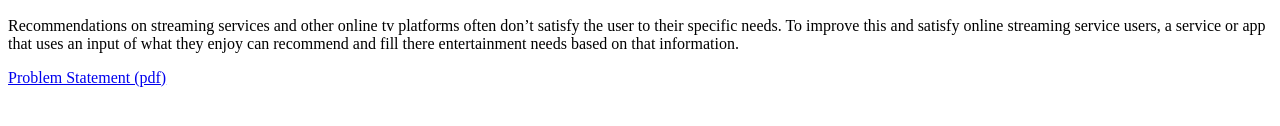
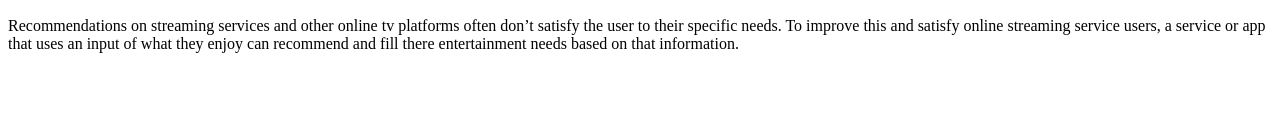
Before and after one commit to EricDouglasJr/EricDouglasJr.github.io, a plain HTML site: page index.html in a window 1280 px wide. Shown: the part 168-294 px from the top of the page. Drawn offline with Linux system fonts and the light colour scheme.

Commit message:
Add files via upload

```diff
--- a/index.html
+++ b/index.html
@@ -16,10 +16,7 @@
                 <p>
                     Recommendations on streaming services and other online tv platforms often don’t satisfy the user to their specific needs. To improve this and satisfy online streaming service users, a service or app that uses an input of what they enjoy can recommend and fill there entertainment needs based on that information.
                 </p>
-                <a href="files/Problem Statement.pdf">Problem Statement (pdf)</a>
-
             </section>
-
         </section>
     </body>
 </html>
```
